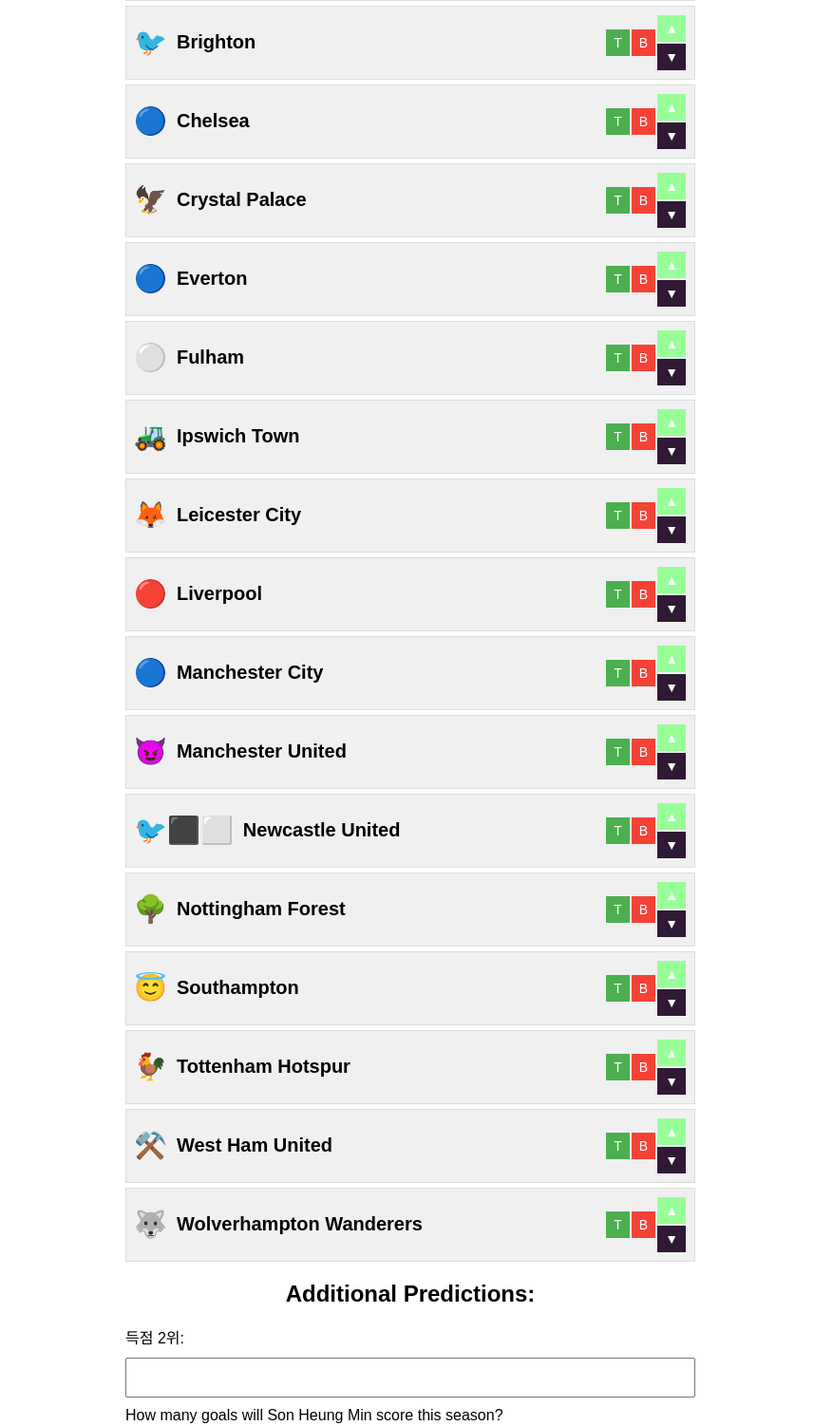
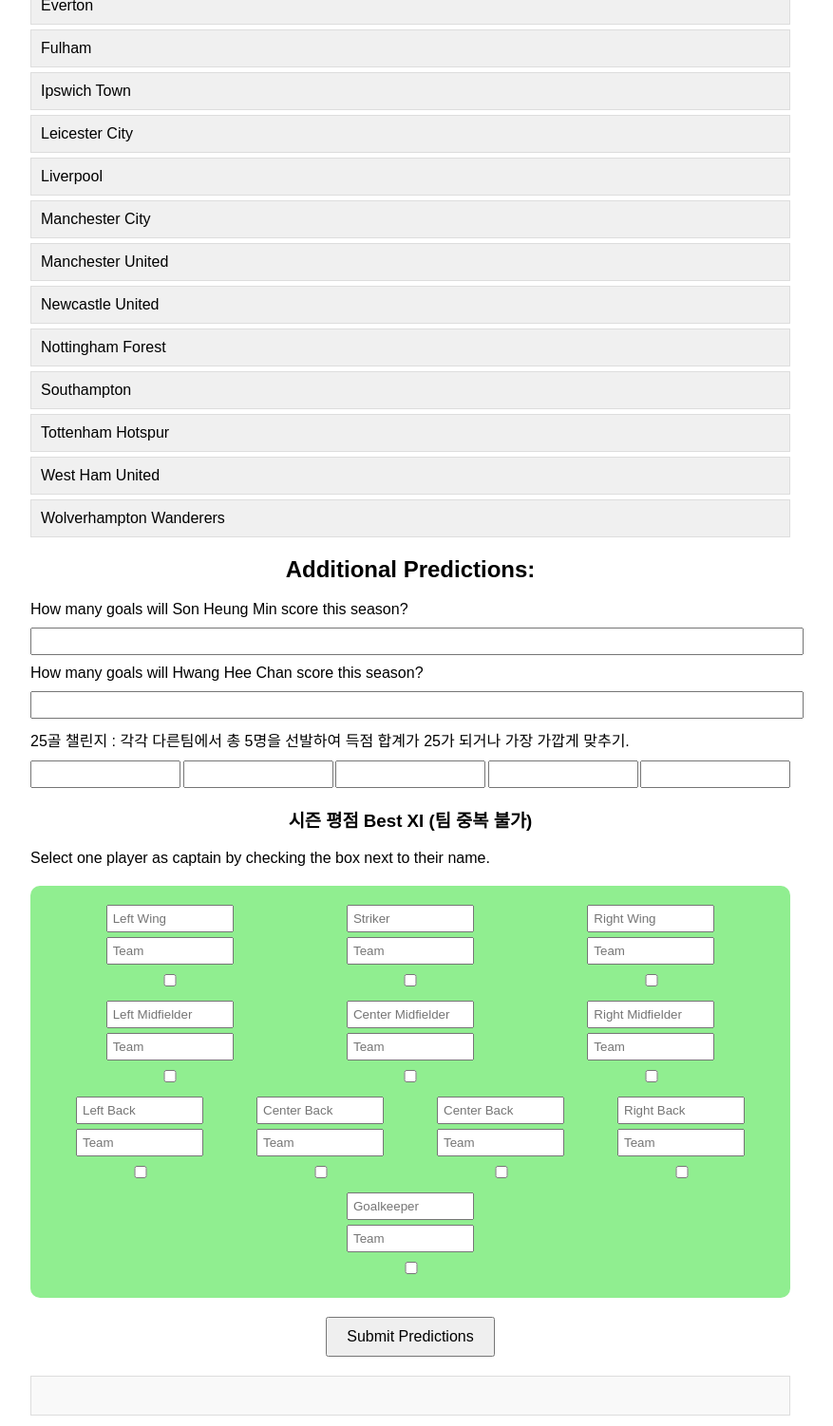
Before and after one commit to Octar-Filda/2024-25-English-Premier-League-Predictions, a plain HTML site: page index.html in a window 1280 px wide. Shown: the part 636-2138 px from the top of the page at 95% size, without its empty margins (208-1085 px from the left). Drawn offline with Linux system fonts and the light colour scheme.

Commit message:
Update index.html

```diff
--- a/index.html
+++ b/index.html
@@ -2,17 +2,16 @@
 <html lang="en">
 <head>
     <meta charset="UTF-8">
-    <meta name="viewport" content="width=device-width, initial-scale=1, maximum-scale=1, user-scalable=no">
-    <title>EPL 2024/25 Prediction Game (Mobile)</title>
+    <meta name="viewport" content="width=device-width, initial-scale=1.0">
+    <title>EPL 2024/25 Prediction Game</title>
     <style>
         body {
             font-family: Arial, sans-serif;
-            max-width: 600px;
+            max-width: 800px;
             margin: 0 auto;
-            padding: 10px;
-            font-size: 16px;
+            padding: 20px;
         }
-        h1, h2 {
+        h1, h2, h3 {
             text-align: center;
         }
         #team-list {
@@ -23,70 +22,69 @@
             background-color: #f0f0f0;
             border: 1px solid #ddd;
             margin-bottom: 5px;
-            padding: 8px;
-            display: flex;
-            justify-content: space-between;
-            align-items: center;
+            padding: 10px;
+            cursor: move;
         }
-        .team-name {
-            font-size: 20px;
-            font-weight: bold;
-            display: flex;
-            align-items: center;
-            flex: 1;
-            margin-right: 10px;
+        .team-item:hover {
+            background-color: #e0e0e0;
         }
-        .team-emoji {
-            font-size: 28px;
-            margin-right: 10px;
+        .dragging {
+            opacity: 0.5;
         }
-        .team-buttons {
-            display: flex;
-            align-items: center;
-        }
-        .team-button {
-            border: none;
-            color: white;
-            padding: 6px 8px;
-            text-align: center;
-            text-decoration: none;
-            display: inline-block;
-            font-size: 14px;
-            margin: 1px;
-            cursor: pointer;
-        }
-        .up-down-buttons {
-            display: flex;
-            flex-direction: column;
-        }
-        .up-button { background-color: #98FF98; } /* Mint */
-        .down-button { background-color: #301934; } /* Dark Purple */
-        .top-button { background-color: #4CAF50; } /* Green */
-        .bottom-button { background-color: #f44336; } /* Red */
         .prediction-input {
             display: block;
             width: 100%;
             margin: 10px 0;
-            padding: 10px;
+            padding: 5px;
+        }
+        .goal-challenge {
+            display: flex;
+            justify-content: space-between;
+            margin: 10px 0;
+        }
+        .goal-challenge input {
+            width: 18%;
+            padding: 5px;
+        }
+        button {
+            display: block;
+            margin: 20px auto;
+            padding: 10px 20px;
             font-size: 16px;
-            box-sizing: border-box;
-        }
-        button[type="submit"] {
-            display: block;
-            width: 100%;
-            margin: 20px 0;
-            padding: 15px;
-            font-size: 18px;
-            background-color: #4CAF50;
-            color: white;
-            border: none;
-            cursor: pointer;
         }
         #results {
             margin-top: 20px;
             border: 1px solid #ddd;
             padding: 20px;
             background-color: #f9f9f9;
+        }
+        .formation {
+            display: grid;
+            grid-template-columns: repeat(4, 1fr);
+            gap: 10px;
+            margin-top: 20px;
+            background-color: #90EE90;
+            padding: 20px;
+            border-radius: 10px;
+        }
+        .formation-row {
+            grid-column: 1 / -1;
+            display: flex;
+            justify-content: space-around;
+        }
+        .formation-input {
+            display: flex;
+            flex-direction: column;
+            align-items: center;
+            width: 120px;
+        }
+        .formation-input input {
+            width: 100%;
+            padding: 5px;
+            margin-bottom: 5px;
+        }
+        .captain-select {
+            margin-top: 5px;
         }
     </style>
 </head>
@@ -98,90 +96,168 @@
         <input type="text" id="name" name="name" class="prediction-input" required>
 
         <h2>Rank the teams:</h2>
-        <p>Use the buttons to reorder the teams.</p>
+        <p>Drag to predict the final standings:</p>
         <ol id="team-list"></ol>
 
         <h2>Additional Predictions:</h2>
-        <label for="top-scorer">득점 2위:</label>
-        <input type="text" id="top-scorer" name="top_scorer" class="prediction-input" required>
         <label for="son-goals">How many goals will Son Heung Min score this season?</label>
         <input type="number" id="son-goals" name="son_goals" class="prediction-input" required min="0">
+
         <label for="hwang-goals">How many goals will Hwang Hee Chan score this season?</label>
         <input type="number" id="hwang-goals" name="hwang_goals" class="prediction-input" required min="0">
+
+        <label>25골 챌린지 : 각각 다른팀에서 총 5명을 선발하여 득점 합계가 25가 되거나 가장 가깝게 맞추기.</label>
+        <div class="goal-challenge">
+            <input type="text" name="goal_challenge1" required>
+            <input type="text" name="goal_challenge2" required>
+            <input type="text" name="goal_challenge3" required>
+            <input type="text" name="goal_challenge4" required>
+            <input type="text" name="goal_challenge5" required>
+        </div>
+
+        <h3>시즌 평점 Best XI (팀 중복 불가)</h3>
+        <p>Select one player as captain by checking the box next to their name.</p>
+        <div class="formation">
+            <div class="formation-row">
+                <div class="formation-input">
+                    <input type="text" name="left_wing" placeholder="Left Wing">
+                    <input type="text" name="left_wing_team" placeholder="Team">
+                    <input type="checkbox" name="captain" value="left_wing" class="captain-select">
+                </div>
+                <div class="formation-input">
+                    <input type="text" name="striker" placeholder="Striker">
+                    <input type="text" name="striker_team" placeholder="Team">
+                    <input type="checkbox" name="captain" value="striker" class="captain-select">
+                </div>
+                <div class="formation-input">
+                    <input type="text" name="right_wing" placeholder="Right Wing">
+                    <input type="text" name="right_wing_team" placeholder="Team">
+                    <input type="checkbox" name="captain" value="right_wing" class="captain-select">
+                </div>
+            </div>
+            <div class="formation-row">
+                <div class="formation-input">
+                    <input type="text" name="left_mid" placeholder="Left Midfielder">
+                    <input type="text" name="left_mid_team" placeholder="Team">
+                    <input type="checkbox" name="captain" value="left_mid" class="captain-select">
+                </div>
+                <div class="formation-input">
+                    <input type="text" name="center_mid" placeholder="Center Midfielder">
+                    <input type="text" name="center_mid_team" placeholder="Team">
+                    <input type="checkbox" name="captain" value="center_mid" class="captain-select">
+                </div>
+                <div class="formation-input">
+                    <input type="text" name="right_mid" placeholder="Right Midfielder">
+                    <input type="text" name="right_mid_team" placeholder="Team">
+                    <input type="checkbox" name="captain" value="right_mid" class="captain-select">
+                </div>
+            </div>
+            <div class="formation-row">
+                <div class="formation-input">
+                    <input type="text" name="left_back" placeholder="Left Back">
+                    <input type="text" name="left_back_team" placeholder="Team">
+                    <input type="checkbox" name="captain" value="left_back" class="captain-select">
+                </div>
+                <div class="formation-input">
+                    <input type="text" name="center_back1" placeholder="Center Back">
+                    <input type="text" name="center_back1_team" placeholder="Team">
+                    <input type="checkbox" name="captain" value="center_back1" class="captain-select">
+                </div>
+                <div class="formation-input">
+                    <input type="text" name="center_back2" placeholder="Center Back">
+                    <input type="text" name="center_back2_team" placeholder="Team">
+                    <input type="checkbox" name="captain" value="center_back2" class="captain-select">
+                </div>
+                <div class="formation-input">
+                    <input type="text" name="right_back" placeholder="Right Back">
+                    <input type="text" name="right_back_team" placeholder="Team">
+                    <input type="checkbox" name="captain" value="right_back" class="captain-select">
+                </div>
+            </div>
+            <div class="formation-row">
+                <div class="formation-input">
+                    <input type="text" name="goalkeeper" placeholder="Goalkeeper">
+                    <input type="text" name="goalkeeper_team" placeholder="Team">
+                    <input type="checkbox" name="captain" value="goalkeeper" class="captain-select">
+                </div>
+            </div>
+        </div>
+
         <button type="submit">Submit Predictions</button>
     </form>
     <div id="results"></div>
 
     <script>
         const teams = [
-            { name: "Arsenal", emoji: "🔴" },
-            { name: "Aston Villa", emoji: "🦁" },
-            { name: "Bournemouth", emoji: "🍒" },
-            { name: "Brentford", emoji: "🐝" },
-            { name: "Brighton", emoji: "🐦" },
-            { name: "Chelsea", emoji: "🔵" },
-            { name: "Crystal Palace", emoji: "🦅" },
-            { name: "Everton", emoji: "🔵" },
-            { name: "Fulham", emoji: "⚪" },
-            { name: "Ipswich Town", emoji: "🚜" },
-            { name: "Leicester City", emoji: "🦊" },
-            { name: "Liverpool", emoji: "🔴" },
-            { name: "Manchester City", emoji: "🔵" },
-            { name: "Manchester United", emoji: "😈" },
-            { name: "Newcastle United", emoji: "🐦⬛⬜" },
-            { name: "Nottingham Forest", emoji: "🌳" },
-            { name: "Southampton", emoji: "😇" },
-            { name: "Tottenham Hotspur", emoji: "🐓" },
-            { name: "West Ham United", emoji: "⚒️" },
-            { name: "Wolverhampton Wanderers", emoji: "🐺" }
+            "Arsenal", "Aston Villa", "Bournemouth", "Brentford", "Brighton",
+            "Chelsea", "Crystal Palace", "Everton", "Fulham",
+            "Ipswich Town", "Leicester City", "Liverpool", "Manchester City", "Manchester United",
+            "Newcastle United", "Nottingham Forest", "Southampton", "Tottenham Hotspur",
+            "West Ham United", "Wolverhampton Wanderers"
         ];
 
         // Sort teams alphabetically
-        teams.sort((a, b) => a.name.localeCompare(b.name));
+        teams.sort();
 
         const teamList = document.getElementById('team-list');
 
-        function renderTeamList() {
-            teamList.innerHTML = '';
-            teams.forEach((team, index) => {
-                const li = document.createElement('li');
-                li.className = 'team-item';
-                li.innerHTML = `
-                    <span class="team-name"><span class="team-emoji">${team.emoji}</span>${team.name}</span>
-                    <div class="team-buttons">
-                        <button type="button" class="team-button top-button" onclick="moveTeamTo(${index}, 0)">T</button>
-                        <button type="button" class="team-button bottom-button" onclick="moveTeamTo(${index}, ${teams.length - 1})">B</button>
-                        <div class="up-down-buttons">
-                            <button type="button" class="team-button up-button" onclick="moveTeam(${index}, -1)">▲</button>
-                            <button type="button" class="team-button down-button" onclick="moveTeam(${index}, 1)">▼</button>
-                        </div>
-                    </div>
-                `;
-                teamList.appendChild(li);
-            });
+        teams.forEach((team) => {
+            const li = document.createElement('li');
+            li.className = 'team-item';
+            li.draggable = true;
+            li.textContent = team;
+            teamList.appendChild(li);
+        });
+
+        teamList.addEventListener('dragstart', (e) => {
+            e.target.classList.add('dragging');
+        });
+
+        teamList.addEventListener('dragend', (e) => {
+            e.target.classList.remove('dragging');
+        });
+
+        teamList.addEventListener('dragover', (e) => {
+            e.preventDefault();
+            const afterElement = getDragAfterElement(teamList, e.clientY);
+            const draggable = document.querySelector('.dragging');
+            if (afterElement == null) {
+                teamList.appendChild(draggable);
+            } else {
+                teamList.insertBefore(draggable, afterElement);
+            }
+        });
+
+        function getDragAfterElement(container, y) {
+            const draggableElements = [...container.querySelectorAll('.team-item:not(.dragging)')];
+
+            return draggableElements.reduce((closest, child) => {
+                const box = child.getBoundingClientRect();
+                const offset = y - box.top - box.height / 2;
+                if (offset < 0 && offset > closest.offset) {
+                    return { offset: offset, element: child };
+                } else {
+                    return closest;
+                }
+            }, { offset: Number.NEGATIVE_INFINITY }).element;
         }
 
-        renderTeamList();
-
-        function moveTeam(index, direction) {
-            if (direction === -1 && index > 0) {
-                [teams[index], teams[index - 1]] = [teams[index - 1], teams[index]];
-            } else if (direction === 1 && index < teams.length - 1) {
-                [teams[index], teams[index + 1]] = [teams[index + 1], teams[index]];
-            }
-            renderTeamList();
-        }
-
-        function moveTeamTo(fromIndex, toIndex) {
-            const team = teams.splice(fromIndex, 1)[0];
-            teams.splice(toIndex, 0, team);
-            renderTeamList();
-        }
+        // Ensure only one captain is selected
+        const captainSelects = document.querySelectorAll('.captain-select');
+        captainSelects.forEach(select => {
+            select.addEventListener('change', function() {
+                if (this.checked) {
+                    captainSelects.forEach(otherSelect => {
+                        if (otherSelect !== this) otherSelect.checked = false;
+                    });
+                }
+            });
+        });
 
         document.getElementById('prediction-form').addEventListener('submit', function(e) {
             e.preventDefault(); // Prevent form from submitting
-            const predictions = teams.map((team, index) => ({
-                team: `${team.emoji} ${team.name}`,
+            const predictions = Array.from(document.querySelectorAll('.team-item')).map((item, index) => ({
+                team: item.textContent,
                 position: index + 1
             }));
 
@@ -192,11 +268,27 @@
             resultsDiv.innerHTML += '<h3>Final Standings:</h3>';
             resultsDiv.innerHTML += '<ol>' + predictions.map(p => `<li>${p.team}</li>`).join('') + '</ol>';
             resultsDiv.innerHTML += `<h3>Additional Predictions:</h3>`;
-            resultsDiv.innerHTML += `<p>득점 2위: ${document.getElementById('득점 2위').value}</p>`;
             resultsDiv.innerHTML += `<p>Son Heung Min's goals: ${document.getElementById('son-goals').value}</p>`;
             resultsDiv.innerHTML += `<p>Hwang Hee Chan's goals: ${document.getElementById('hwang-goals').value}</p>`;
 
-            resultsDiv.innerHTML += '<h3>캡쳐해서 이필립한테 보내시오</h3>';
+            resultsDiv.innerHTML += '<p>25골 챌린지: ';
+            for (let i = 1; i <= 5; i++) {
+                resultsDiv.innerHTML += document.getElementsByName(`goal_challenge${i}`)[0].value;
+                if (i < 5) resultsDiv.innerHTML += ', ';
+            }
+            resultsDiv.innerHTML += '</p>';
+
+            resultsDiv.innerHTML += '<h3>시즌 평점 Best XI:</h3>';
+            const formationInputs = document.querySelectorAll('.formation-input');
+            const bestXI = Array.from(formationInputs).map(input => {
+                const player = input.querySelector('input:first-of-type').value;
+                const team = input.querySelector('input:nth-of-type(2)').value;
+                const isCaptain = input.querySelector('.captain-select').checked;
+                return `${player} (${team})${isCaptain ? ' (C)' : ''}`;
+            });
+            resultsDiv.innerHTML += '<ul>' + bestXI.map(player => `<li>${player}</li>`).join('') + '</ul>';
+
+            resultsDiv.innerHTML += '<h3>위 답안을 캡쳐해서 이필립한테 보내시오</h3>';
         });
     </script>
 </body>
```
